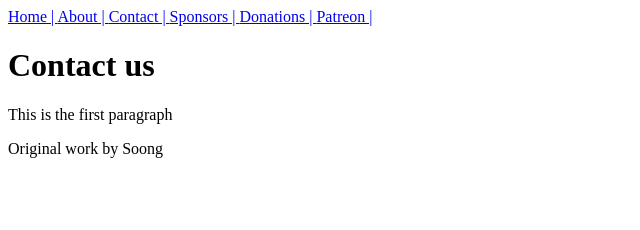
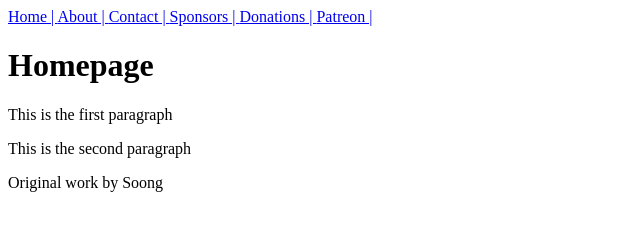
Before and after one commit to wvsoong/xWebDev, a plain HTML site: page Homepage.html in a window 1280 px wide. Shown: the whole page, without its empty margins (0-640 px from the left). Drawn offline with Linux system fonts and the light colour scheme.

Commit message:
Editing the page title

```diff
--- a/Homepage.html
+++ b/Homepage.html
@@ -9,8 +9,9 @@
       <a href = '#'> Donations | </a>
       <a href = '#'> Patreon | </a>
     </nav>
-    <h1>Contact us </h1>
+    <h1>Homepage </h1>
     <p>This is the first paragraph </p>
+    <p>This is the second paragraph </p>
   </body>
   <footer>
     Original work by Soong
```
